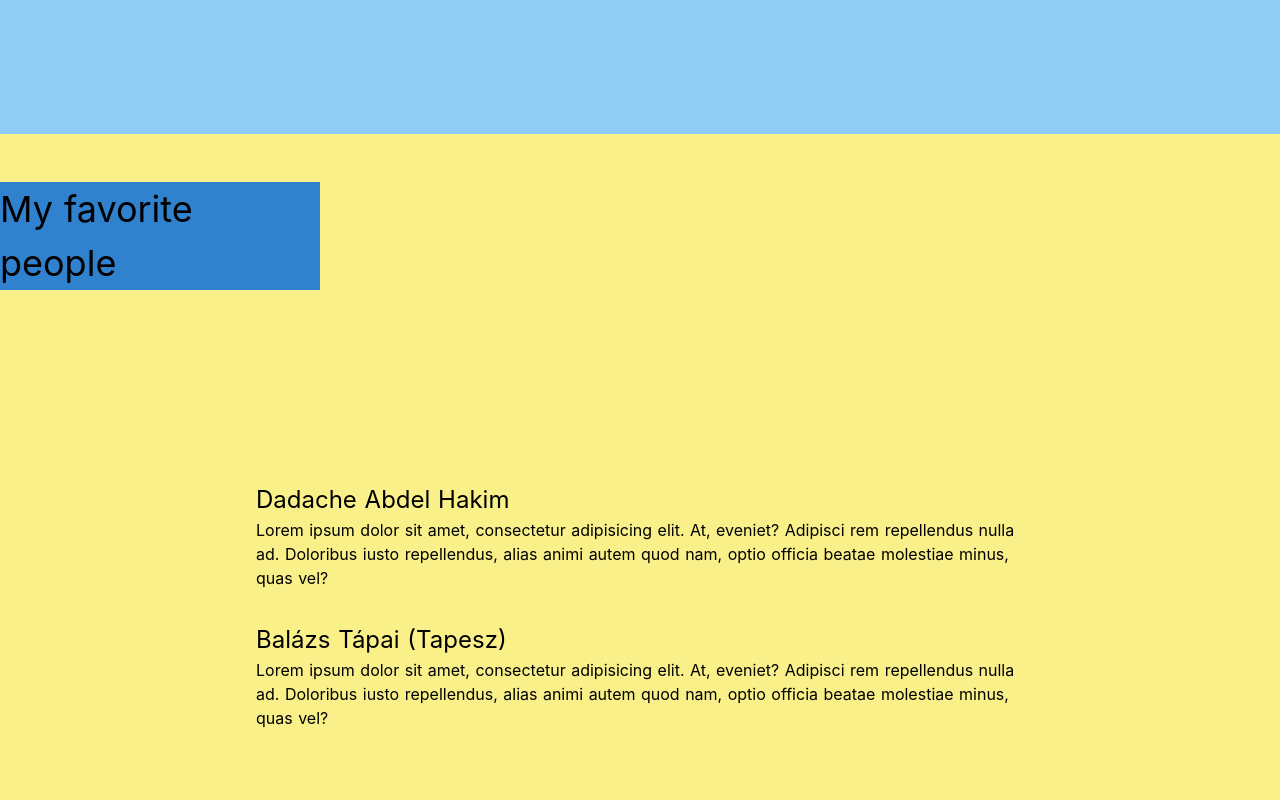
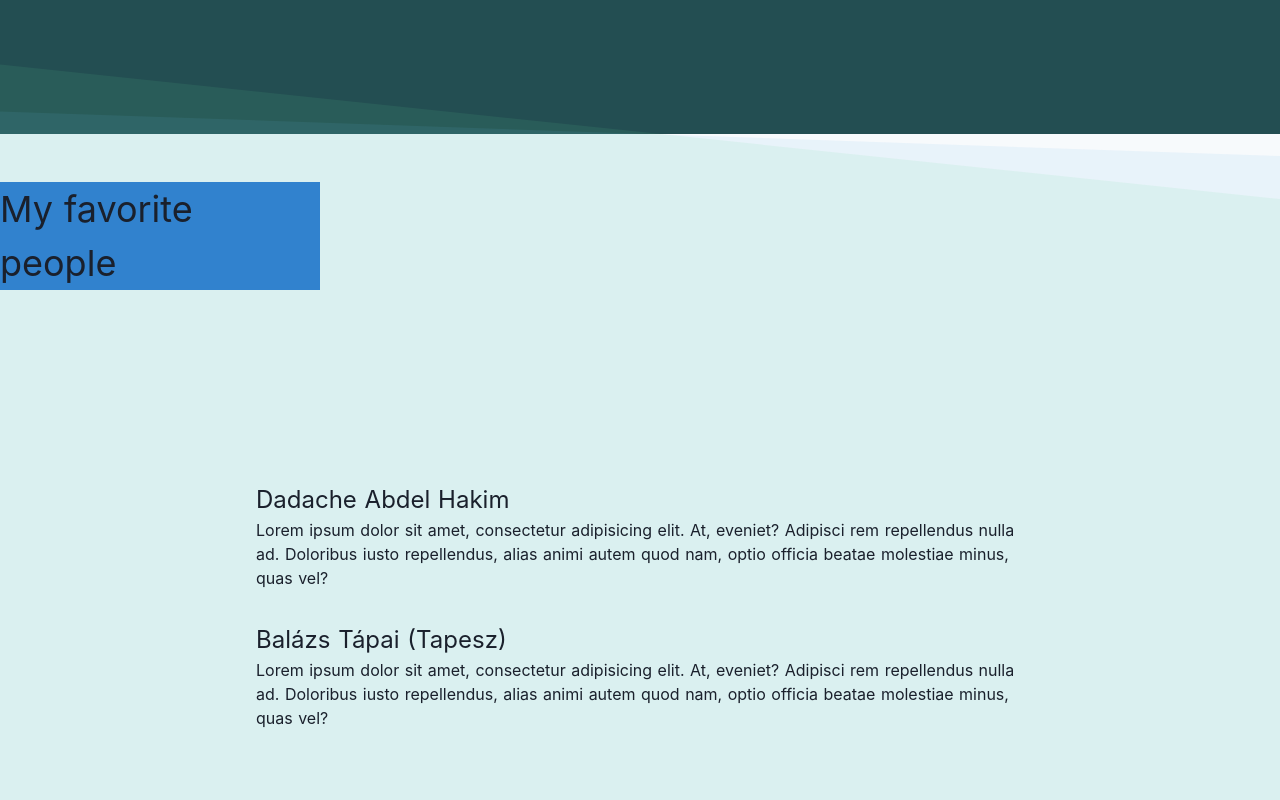
Before and after one commit to elasticmind/homepage, a Nuxt app: page / in a window 1280 px wide. Shown: the part 1820-2620 px from the top of the page. Built offline with nearby package versions, Linux system fonts and the light colour scheme.

Commit message:
Add decor to primary sections

```diff
--- a/components/BaseSection.vue
+++ b/components/BaseSection.vue
@@ -1,14 +1,16 @@
 <template>
   <section
-    class="w-screen pt-12"
-    :class="[primary ? 'bg-yellow-300' : 'bg-blue-300']"
+    class="w-screen pt-12 section"
+    :class="[
+      primary ? 'bg-gray-100 text-gray-900 decor' : 'bg-teal-900 text-gray-100'
+    ]"
   >
-    <header>
+    <header class="relative z-10">
       <h1 class="text-left text-4xl bg-blue-600 w-1/4">
         <slot name="header" />
       </h1>
     </header>
-    <article class="text-left px-64 py-48 content">
+    <article class="text-left px-64 py-48 relative z-10 content">
       <slot name="content" />
     </article>
   </section>
@@ -38,4 +40,31 @@ export default {
   p {
   }
 }
+
+.section {
+  position: relative;
+}
+
+.decor::before,
+.decor::after {
+  content: '';
+  display: block;
+  width: 100%;
+  height: 100%;
+  position: absolute;
+  top: 0;
+  left: 0;
+}
+
+.decor::before {
+  opacity: 0.1;
+  background-color: theme('colors.blue.400');
+  transform: rotateZ(2deg) scaleX(1.1);
+}
+
+.decor::after {
+  opacity: 0.1;
+  background-color: theme('colors.green.400');
+  transform: rotateZ(6deg) scaleX(1.1);
+}
 </style>
```
